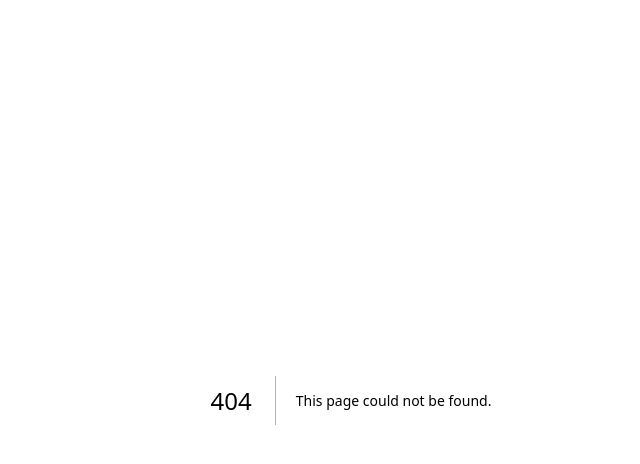
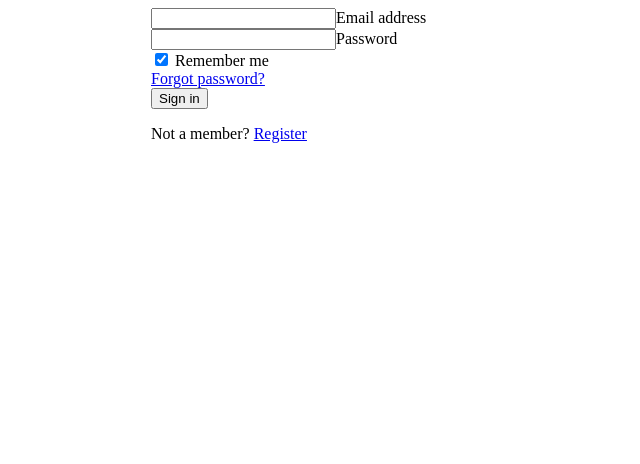
Before and after one commit to rahulgaur1812/next-app, a Next.js app: page /login in a window 1280 px wide. Before the commit this address had no page. Shown: the top 464 px of the page, without its empty margins (289-929 px from the left). Built offline with nearby package versions, Linux system fonts and the light colour scheme.

Commit message:
login and signup page

```diff
--- /dev/null
+++ b/pages/login.js
@@ -0,0 +1,48 @@
+import React from "react";
+import style from '../styles/login.module.scss'
+const Login = () => {
+    return (
+        <div className="row">
+            <form className={`${style.logincontainer}`}>
+
+                <div className="form-outline mb-4">
+                    <input type="email" id="form2Example1" className="form-control" />
+                    <label className="form-label" for="form2Example1">Email address</label>
+                </div>
+
+
+                <div className="form-outline mb-4">
+                    <input type="password" id="form2Example2" className="form-control" />
+                    <label className="form-label" for="form2Example2">Password</label>
+                </div>
+
+
+                <div className="row mb-4">
+                    <div className="col d-flex justify-content-center">
+
+                        <div className="form-check">
+                            <input className="form-check-input" type="checkbox" value="" id="form2Example31" checked />
+                            <label className="form-check-label" for="form2Example31"> Remember me </label>
+                        </div>
+                    </div>
+
+                    <div className="col">
+
+                        <a href="#!">Forgot password?</a>
+                    </div>
+                </div>
+
+
+                <button type="button" className="btn btn-primary btn-block mb-4">Sign in</button>
+
+
+                <div className="text-center">
+                    <p>Not a member? <a href="#!">Register</a></p>
+
+                </div>
+            </form>
+        </div>
+    )
+}
+
+export default Login
--- /dev/null
+++ b/styles/login.module.scss
@@ -0,0 +1,5 @@
+.logincontainer {
+  width: 50%;
+  margin: 0 auto;
+  max-width: 400px;
+}
```
Also changed, not shown: common/head1.js (+9 -3 lines), pages/register.js (added, +83 -0 lines), styles/header.module.scss (added, +23 -0 lines).
